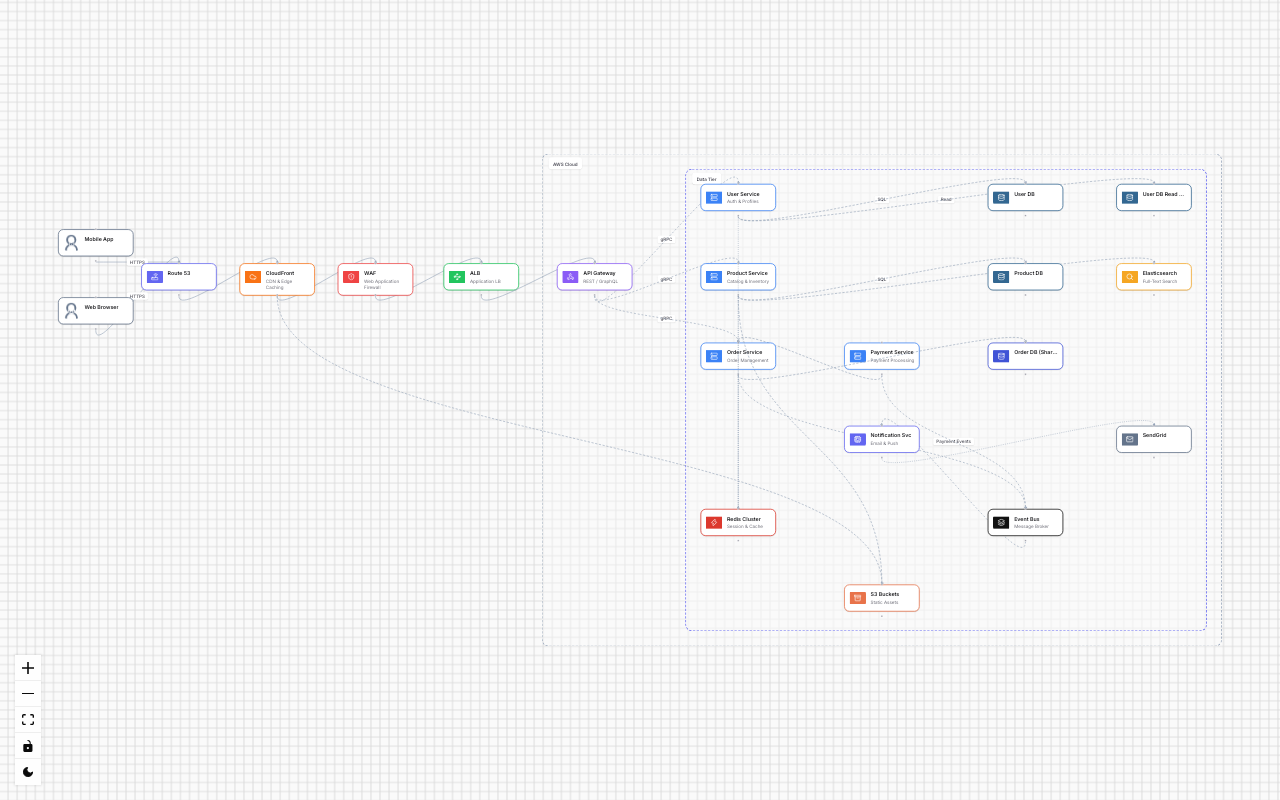
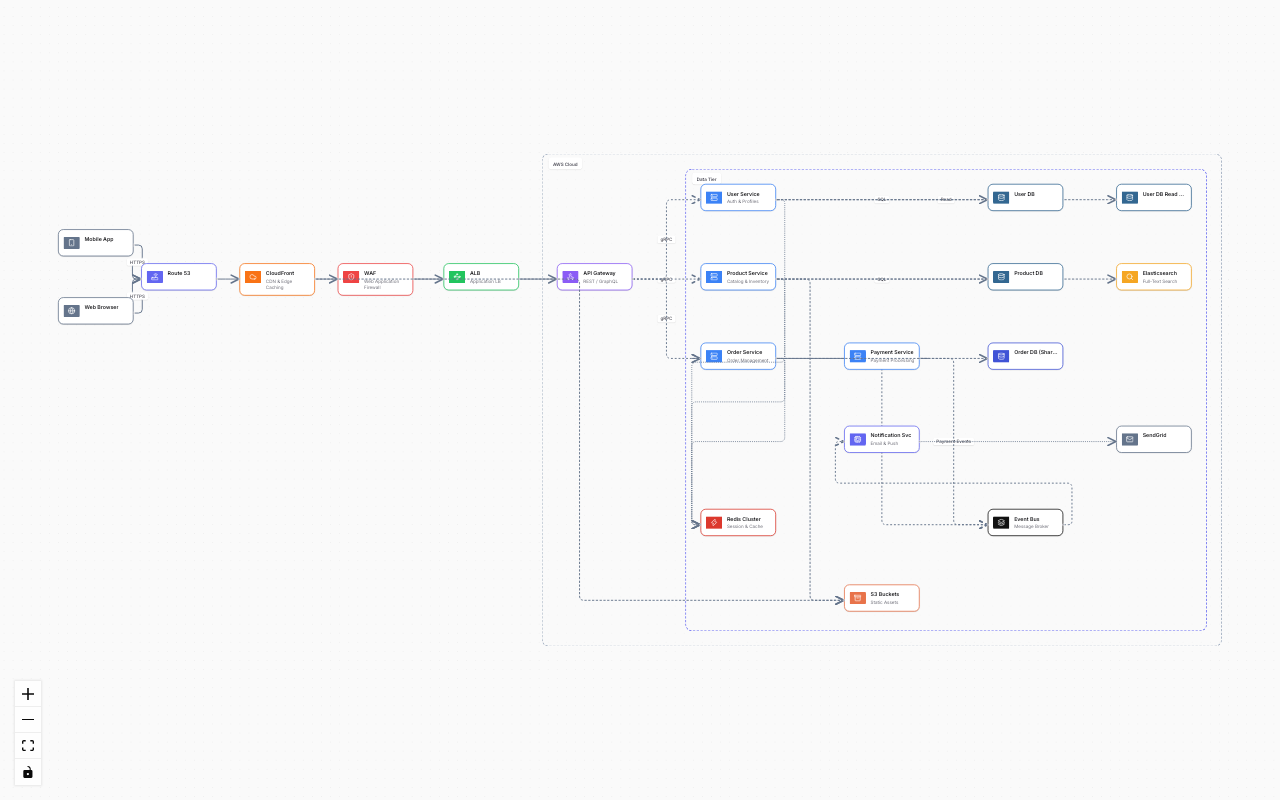
Before and after one commit to atharvaarbat/system-design-mafia, a Next.js app: page / in a window 1280 px wide. Built offline with nearby package versions, Linux system fonts and the light colour scheme; grey boxes are pictures that could not be loaded.

Commit message:
Update diagram components and styles for improved visuals and functionality

```diff
--- a/app/globals.css
+++ b/app/globals.css
@@ -84,7 +84,7 @@
 }
 
 .dark {
-  --background: oklch(0.145 0 0);
+  --background: oklch(0% 0 0);
   --foreground: oklch(0.985 0 0);
   --card: oklch(0.205 0 0);
   --card-foreground: oklch(0.985 0 0);
--- a/components/diagram/diagram.tsx
+++ b/components/diagram/diagram.tsx
@@ -71,7 +71,7 @@ export default function Diagram({ design }: Props) {
   )
 
   return (
-    <div style={{ width: '100vw', height: '100vh' }} className="dark:bg-black">
+    <div style={{ width: '100vw', height: '100vh' }} className="dark:bg-zinc-900/60">
       <ReactFlow
         nodes={nodes}
         edges={edges}
@@ -84,37 +84,18 @@ export default function Diagram({ design }: Props) {
         fitView
         minZoom={0.1}
         maxZoom={2}
+        snapToGrid
+        snapGrid={[24, 24]}
         proOptions={{ hideAttribution: true }}
       >
         <Background
-          variant={BackgroundVariant.Lines}
-          color={isDark ? '#333' : '#ddd'}
+          variant={BackgroundVariant.Dots}
+          color={isDark ? '#888' : '#ddd'}
           gap={24}
-          size={1}
+          size={2}
         />
-        <Controls position="bottom-left">
-          <ControlButton
-            onClick={() => setTheme(isDark ? 'light' : 'dark')}
-            title="Toggle theme"
-          >
-            {isDark ? (
-              <svg xmlns="http://www.w3.org/2000/svg" width="16" height="16" viewBox="0 0 24 24" fill="none" stroke="currentColor" strokeWidth="2" strokeLinecap="round" strokeLinejoin="round">
-                <circle cx="12" cy="12" r="5" />
-                <line x1="12" y1="1" x2="12" y2="3" />
-                <line x1="12" y1="21" x2="12" y2="23" />
-                <line x1="4.22" y1="4.22" x2="5.64" y2="5.64" />
-                <line x1="18.36" y1="18.36" x2="19.78" y2="19.78" />
-                <line x1="1" y1="12" x2="3" y2="12" />
-                <line x1="21" y1="12" x2="23" y2="12" />
-                <line x1="4.22" y1="19.78" x2="5.64" y2="18.36" />
-                <line x1="18.36" y1="5.64" x2="19.78" y2="4.22" />
-              </svg>
-            ) : (
-              <svg xmlns="http://www.w3.org/2000/svg" width="16" height="16" viewBox="0 0 24 24" fill="none" stroke="currentColor" strokeWidth="2" strokeLinecap="round" strokeLinejoin="round">
-                <path d="M21 12.79A9 9 0 1 1 11.21 3 7 7 0 0 0 21 12.79z" />
-              </svg>
-            )}
-          </ControlButton>
+        <Controls className='bg-background' position="bottom-left">
+
         </Controls>
       </ReactFlow>
     </div>
--- a/components/diagram/edges/ArchitectureEdge.tsx
+++ b/components/diagram/edges/ArchitectureEdge.tsx
@@ -1,7 +1,7 @@
 'use client'
 
 import { memo } from 'react'
-import { BaseEdge, getBezierPath, EdgeLabelRenderer, type EdgeProps, type Edge } from '@xyflow/react'
+import { BaseEdge, getSmoothStepPath, EdgeLabelRenderer, type EdgeProps, type Edge } from '@xyflow/react'
 import { useTheme } from 'next-themes'
 
 interface EdgeData {
@@ -27,16 +27,17 @@ function ArchitectureEdgeComponent({
 }: EdgeProps<ArchitectureFlowEdge>) {
   const themeCtx = useTheme?.()
   const isDark = themeCtx?.resolvedTheme === 'dark'
-  const fallbackColor = isDark ? '#52525b' : '#94a3b8'
-  const strokeColor = selected ? '#3b82f6' : (data?.color || fallbackColor)
+  const fallbackColor = isDark ? '#71717a' : '#64748b'
+  const strokeColor = selected ? '#60a5fa' : (data?.color || fallbackColor)
 
-  const [edgePath, labelX, labelY] = getBezierPath({
+  const [edgePath, labelX, labelY] = getSmoothStepPath({
     sourceX,
     sourceY,
     sourcePosition,
     targetX,
     targetY,
     targetPosition,
+    borderRadius: 12,
   })
 
   const strokeDasharray =
@@ -44,29 +45,43 @@ function ArchitectureEdgeComponent({
     : data?.lineStyle === 'dotted' ? '2,3'
     : undefined
 
-  const angle = Math.atan2(targetY - sourceY, targetX - sourceX)
-  const as = 8
-  const ax = targetX - as * 0.5 * Math.cos(angle)
-  const ay = targetY - as * 0.5 * Math.sin(angle)
-  const arrowPath = `M ${ax + as * Math.cos(angle - 0.5)} ${ay + as * Math.sin(angle - 0.5)} L ${ax} ${ay} L ${ax + as * Math.cos(angle + 0.5)} ${ay + as * Math.sin(angle + 0.5)}`
+  const strokeWidth = selected ? 3 : (data?.width || 2.5)
 
   return (
     <>
+      <svg style={{ position: 'absolute', width: 0, height: 0 }}>
+  <defs>
+    <marker
+      id={`arrow-${id}`}
+      viewBox="0 0 12 12"
+      refX="10"
+      refY="6"
+      markerWidth="10"
+      markerHeight="10"
+      orient="auto"
+      markerUnits="strokeWidth"
+    >
+      <path
+        d="M 1 1 L 11 6 L 1 11"
+        fill="none"
+        stroke={strokeColor}
+        strokeWidth="2"
+        strokeLinecap="round"
+        strokeLinejoin="round"
+      />
+    </marker>
+  </defs>
+</svg>
       <BaseEdge
         id={id}
         path={edgePath}
         style={{
           stroke: strokeColor,
-          strokeWidth: selected ? 2.5 : data?.width || 2,
+          strokeWidth,
           strokeDasharray,
         }}
-        className="!opacity-80"
-      />
-      <path
-        d={arrowPath}
-        fill={strokeColor}
-        stroke="none"
-      />
+        markerEnd={`url(#arrow-${id})`}
+        />
       {data?.label && (
         <EdgeLabelRenderer>
           <div
--- a/components/diagram/nodes/ArchitectureNode.tsx
+++ b/components/diagram/nodes/ArchitectureNode.tsx
@@ -1,7 +1,7 @@
 'use client'
 
 import { memo, useEffect, useState } from 'react'
-import { Handle, Position, type NodeProps, type Node } from '@xyflow/react'
+import { Handle, Position, useEdges, type NodeProps, type Node } from '@xyflow/react'
 import type { SystemDesignNode } from '@/types/diagram'
 import { CATEGORY_SHAPE_PATH, resolveNodeKind } from '@/lib/diagram/registry'
 
@@ -27,7 +27,11 @@ function useShapeAvailable(path: string): boolean {
   return available
 }
 
-function ArchitectureNodeComponent({ data, selected }: NodeProps<ArchitectureFlowNode>) {
+function ArchitectureNodeComponent({ data, selected, id }: NodeProps<ArchitectureFlowNode>) {
+  const edges = useEdges()
+  const hasIncoming = edges.some((e) => e.target === id)
+  const hasOutgoing = edges.some((e) => e.source === id)
+
   const kindDef = resolveNodeKind(data.kind)
   const Icon = kindDef.icon
   const label = data.name || kindDef.label
@@ -50,7 +54,9 @@ function ArchitectureNodeComponent({ data, selected }: NodeProps<ArchitectureFlo
       }}
       className="rounded-xl border-solid bg-white shadow-sm transition-shadow dark:bg-zinc-800 dark:shadow-black/20"
     >
-      <Handle type="target" position={Position.Top} className="bg-zinc-400! dark:bg-zinc-500!" />
+      {hasIncoming && (
+        <Handle type="target" position={Position.Left} className="bg-zinc-400! dark:bg-zinc-500!" />
+      )}
 
       <div className="flex items-start gap-3 px-3 py-3">
         <div className="relative h-11 w-11 shrink-0">
@@ -93,7 +99,9 @@ function ArchitectureNodeComponent({ data, selected }: NodeProps<ArchitectureFlo
         </div>
       </div>
 
-      <Handle type="source" position={Position.Bottom} className="bg-zinc-400! dark:bg-zinc-500!" />
+      {hasOutgoing && (
+        <Handle type="source" position={Position.Right} className="bg-zinc-400! dark:bg-zinc-500!" />
+      )}
     </div>
   )
 }
```
Also changed, not shown: public/diagram/shapes/client.svg (deleted).
